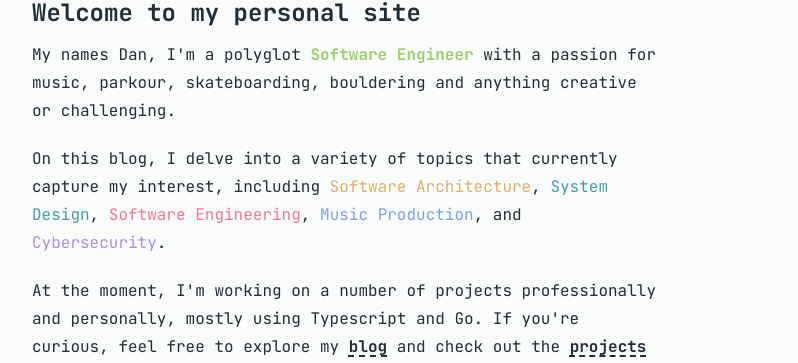
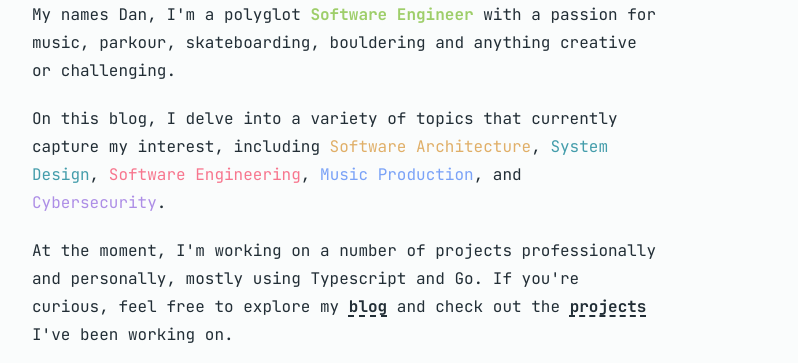
Before and after one commit to KyteProject/omux.dev, an Astro site: page /about in a window 1280 px wide. Shown: the part 224-587 px from the top of the page, without its empty margins (240-1038 px from the left). Built offline with nearby package versions, Linux system fonts and the light colour scheme; Astro itself is replaced by a stand-in of ours; some packages are replaced by stand-ins of ours.

Commit message:
update about

```diff
--- a/src/pages/about.astro
+++ b/src/pages/about.astro
@@ -14,7 +14,6 @@ const socialCount = SOCIALS.filter(social => social.active).length
     id="about"
   >
     <h1 class="tracking-wider">{title}</h1>
-    <h2 class="mt-4 max-w-prose">Welcome to my personal site</h2>
     <p class="max-w-prose">
       My names Dan, I'm a polyglot <b class="text-green">Software Engineer</b> with
       a passion for music, parkour, skateboarding, bouldering and anything creative
```
